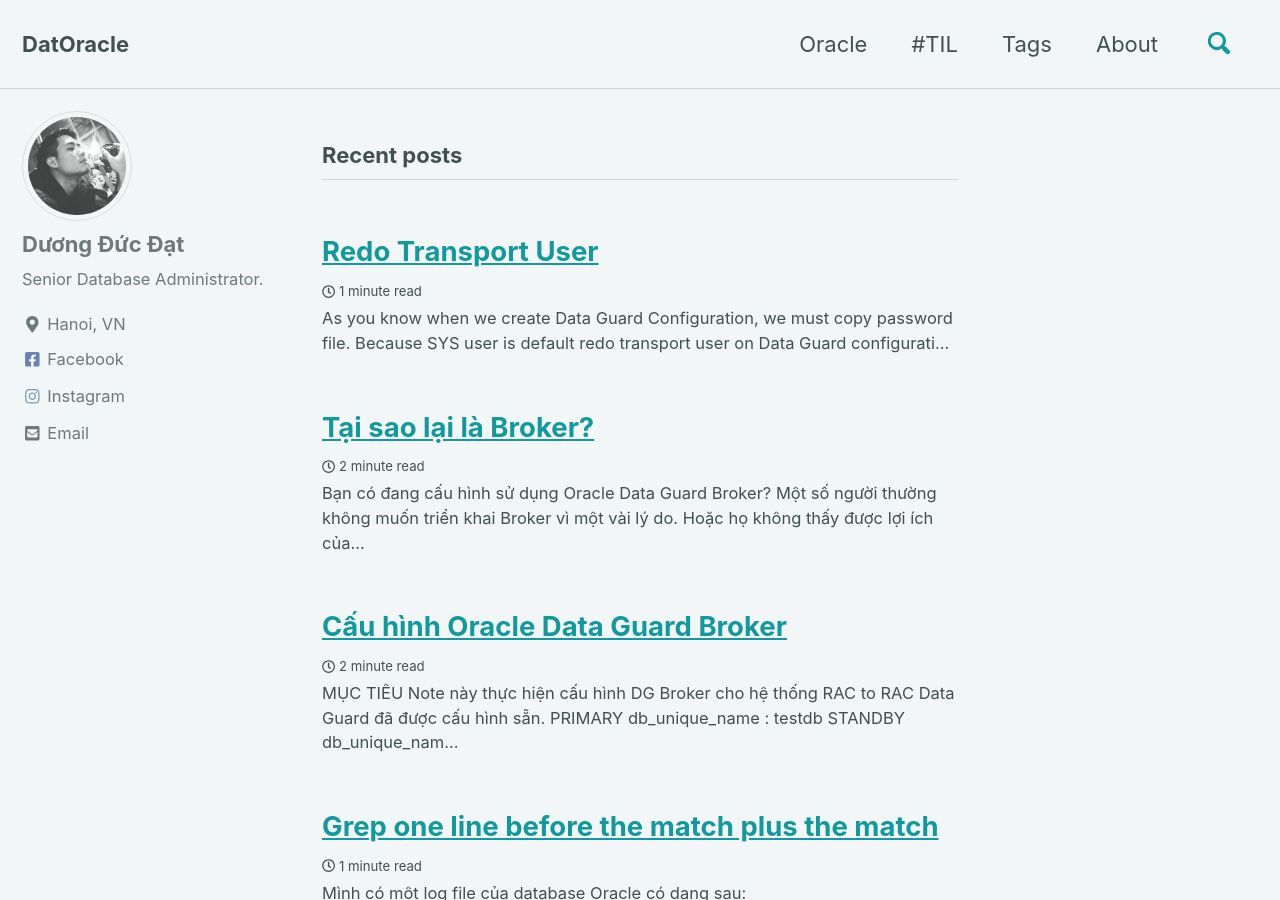
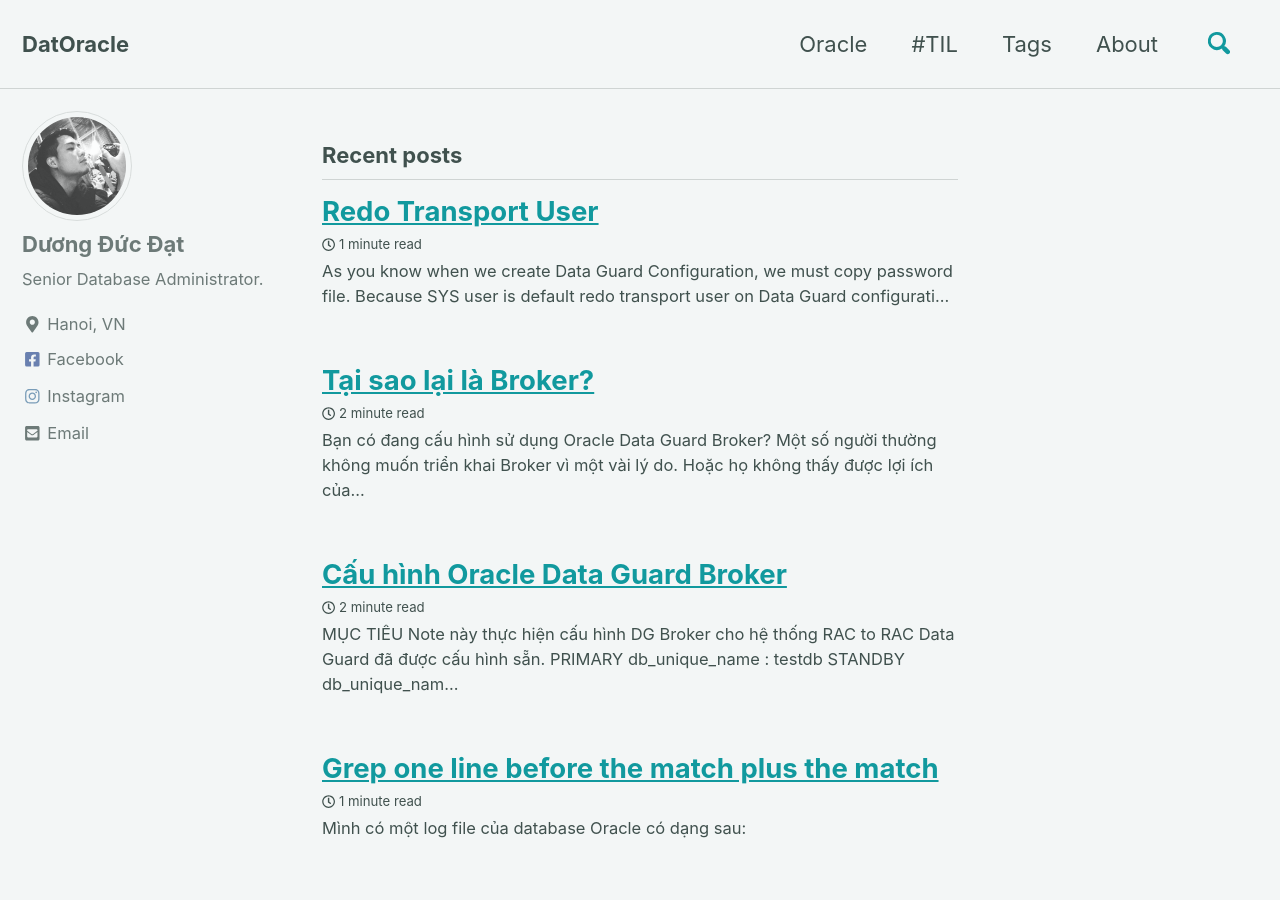
Before and after one commit to trumkma/datoracle.github.io, a Jekyll site: the page built from index.html, in a window 1280 px wide and 900 px high. Built offline with Jekyll 4.4.1, drawn with Linux system fonts in a browser that asks for light colours; cached includes are drawn as plain includes; nearby versions of some CDN libraries; the list of posts is cut into pages by our own code.

Commit message:
Update archive-single.html

```diff
--- a/_includes/archive-single.html
+++ b/_includes/archive-single.html
@@ -23,7 +23,7 @@
           alt="">
       </div>
     {% endif %}
-    <h2 itemprop="headline">
+    <h2 class="archive__item-title" itemprop="headline">
       {% if post.link %}
         <a href="{{ post.link }}">{{ title }}</a> <a href="{{ post.url | relative_url }}" rel="permalink"><i class="fas fa-link" aria-hidden="true" title="permalink"></i><span class="sr-only">Permalink</span></a>
       {% else %}
```
